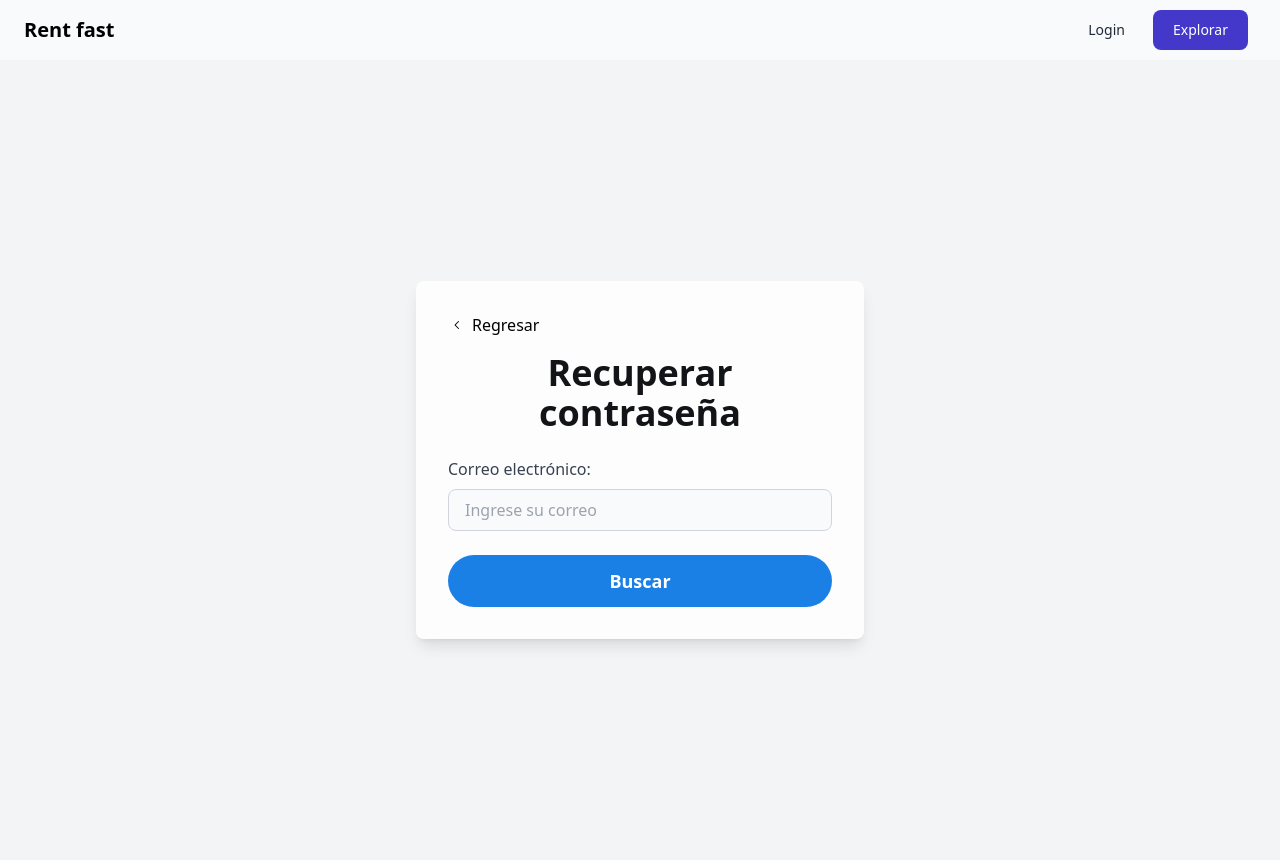
After one commit to metodosformalesds/t1_mfds_2024, a Django app: page /usuarios/password_reset/ in a window 1280 px wide. The commit adds this page. Run offline with Django 5.2, Linux system fonts and the light colour scheme; some libraries are stand-ins or nearby versions.

Commit message:
API uber and New password views, and templats.

```diff
--- a/rent_fast/tools/templates/tools/tool_details.html
+++ b/rent_fast/tools/templates/tools/tool_details.html
@@ -55,7 +55,10 @@ class="flex h-12  py-2 flex-1 cursor-pointer items-center justify-center overflo
 onclick="window.location.href='{% url 'seleccionar_fechas' tool.id %}'">
 <span class="truncate">Alquilar ahora</span>
 </button>
-      <button class="bg-[#1980e6] text-white px-6 py-2 rounded-md font-bold flex justify-center items-center gap-2" onclick="window.location.href='/cotizar-envio'">Cotizar precio de envío<img src="https://cdn-icons-png.flaticon.com/256/732/732135.png" alt="Uber icon" class="w-5 h-5"/></button>
+      <button class="bg-[#1980e6] text-white px-6 py-2 rounded-md font-bold flex justify-center items-center gap-2" onclick="window.location.href='{% url 'uber_auth' %}'">
+         Cotizar precio de envío
+         <img src="https://cdn-icons-png.flaticon.com/256/732/732135.png" alt="Uber icon" class="w-5 h-5"/>
+      </button>
       <button class="bg-blue-200 text-blue-700 px-6 py-2 rounded-md font-bold" onclick="window.location.href='/leer-contratos'">Leer contratos</button>
     </div>
 
--- a/rent_fast/tools/urls.py
+++ b/rent_fast/tools/urls.py
@@ -1,5 +1,5 @@
 from django.urls import path
-from .views import home_view, arrendador_home, arrendatario_home, ToolFormView, ToolListView, ToolDetailView, add_tool_view, rent_tool_view, agregar_al_carrito_view, carrito_view, seleccionar_fechas_view, resumen_view, confirmar_renta_view, admin_home, approve_tool, reject_tool
+from .views import home_view, arrendador_home, arrendatario_home, ToolFormView, ToolListView, ToolDetailView, add_tool_view, rent_tool_view, agregar_al_carrito_view, carrito_view, seleccionar_fechas_view, resumen_view, confirmar_renta_view, admin_home, approve_tool, reject_tool, uber_auth, uber_callback, obtener_cotizacion
 
 urlpatterns = [
     path('', home_view, name='home'),
@@ -17,4 +17,7 @@ urlpatterns = [
     path('admin_home/', admin_home, name='admin_home'),  # Ruta para el home del administrador
     path('admin/approve_tool/<int:tool_id>/', approve_tool, name='approve_tool'),
     path('admin/reject_tool/<int:tool_id>/', reject_tool, name='reject_tool'),
+    path('uber/auth/', uber_auth, name='uber_auth'),
+    path('uber/callback/', uber_callback, name='uber_callback'),
+    path('uber/cotizacion/', obtener_cotizacion, name='obtener_cotizacion'),
 ]
--- a/rent_fast/users/templates/users/login.html
+++ b/rent_fast/users/templates/users/login.html
@@ -33,7 +33,7 @@
                     <a href="{% url 'register' %}" class="text-[#1A80E5] font-semibold hover:underline">Regístrate</a>
                 </p>
                 <p class="text-sm text-[#1A80E5] mt-3">
-                    <a href="#" class="hover:underline">¿Olvidaste tu contraseña?</a>
+                    <a href="{% url 'password_reset' %}" class="hover:underline">¿Olvidaste tu contraseña?</a>
                 </p>
             </div>
 
--- /dev/null
+++ b/rent_fast/users/templates/users/reset_password_combined.html
@@ -0,0 +1,84 @@
+{% extends "base.html" %}
+{% load tailwind_filters %}
+
+{% block content %}
+<div class="h-screen flex items-center justify-center bg-gray-100">
+    <div class="w-full max-w-md bg-white/80 backdrop-blur-lg rounded-lg shadow-lg p-8 relative">
+
+        <!-- Enlace para regresar dentro del cuadro -->
+        <a href="{% url 'login' %}" class="flex items-center text-black pb-4">
+            <svg class="mr-2" width="16" height="16" fill="currentColor" viewBox="0 0 16 16">
+                <path fill-rule="evenodd" d="M10.854 4.146a.5.5 0 0 1 0 .708L7.707 8l3.147 3.146a.5.5 0 0 1-.708.708l-3.5-3.5a.5.5 0 0 1 0-.708l3.5-3.5a.5.5 0 0 1 .708 0z"/>
+            </svg>
+            Regresar
+        </a>
+
+        <!-- Mensajes de estado -->
+        {% if messages %}
+            <div class="space-y-2 mb-6">
+                {% for message in messages %}
+                    <div class="bg-{{ message.tags }}-100 text-{{ message.tags }}-700 p-2 rounded">{{ message }}</div>
+                {% endfor %}
+            </div>
+        {% endif %}
+
+        <!-- Seleccionar formulario basado en la acción -->
+        {% if stage == 'reset_request' %}
+            <h2 class="text-4xl font-bold text-center text-[#121417] mb-6">Recuperar contraseña</h2>
+            <form method="POST" action="{% url 'password_reset' %}" class="space-y-6">
+                {% csrf_token %}
+                <div class="mb-4">
+                    <label for="email" class="block text-gray-700 mb-2">Correo electrónico:</label>
+                    <input type="email" class="form-input w-full border border-gray-300 bg-gray-50 rounded-lg px-4 py-2 text-gray-900" id="email" name="email" placeholder="Ingrese su correo" required>
+                </div>
+                <div class="flex items-center justify-center mt-4">
+                    <button class="w-full bg-[#1A80E5] hover:bg-blue-600 text-white font-bold py-3 rounded-full transition duration-300 ease-in-out focus:outline-none focus:ring-4 focus:ring-[#1A80E5]/50 text-lg" type="submit">
+                        Buscar
+                    </button>
+                </div>
+            </form>
+
+        {% elif stage == 'verify_code' %}
+            <h2 class="text-4xl font-bold text-center text-[#121417] mb-6">Verificar código de recuperación</h2>
+            <form method="POST" action="{% url 'verify_reset_code' %}" class="space-y-6">
+                {% csrf_token %}
+                <div class="mb-4">
+                    <label for="email" class="block text-gray-700 mb-2">Correo electrónico:</label>
+                    <input type="email" name="email" class="form-input w-full border border-gray-300 bg-gray-50 rounded-lg px-4 py-2 text-gray-900" value="{{ email }}" readonly>
+                </div>
+                <div class="mb-4">
+                    <label for="reset_code" class="block text-gray-700 mb-2">Código de verificación:</label>
+                    <input type="text" name="reset_code" class="form-input w-full border border-gray-300 bg-gray-50 rounded-lg px-4 py-2 text-gray-900" required>
+                </div>
+                <div class="flex items-center justify-center mt-4">
+                    <button type="submit" class="w-full bg-[#1A80E5] hover:bg-blue-600 text-white font-bold py-3 rounded-full transition duration-300 ease-in-out focus:outline-none focus:ring-4 focus:ring-[#1A80E5]/50 text-lg">
+                        Verificar
+                    </button>
+                </div>
+                {% if error %}
+                    <p class="text-red-600 mt-3 text-center">{{ error }}</p>
+                {% endif %}
+            </form>
+
+        {% elif stage == 'set_new_password' %}
+            <h2 class="text-4xl font-bold text-center text-[#121417] mb-6">Crear nueva contraseña</h2>
+            <form method="POST" action="{% url 'set_new_password' %}" class="space-y-6">
+                {% csrf_token %}
+                <div class="mb-4">
+                    <label for="email" class="block text-gray-700 mb-2">Correo electrónico:</label>
+                    <input type="email" name="email" class="form-input w-full border border-gray-300 bg-gray-50 rounded-lg px-4 py-2 text-gray-900" value="{{ email }}" readonly>
+                </div>
+                <div class="mb-4">
+                    <label for="new_password" class="block text-gray-700 mb-2">Nueva contraseña:</label>
+                    <input type="password" name="new_password" class="form-input w-full border border-gray-300 bg-gray-50 rounded-lg px-4 py-2 text-gray-900" required>
+                </div>
+                <div class="flex items-center justify-center mt-4">
+                    <button type="submit" class="w-full bg-[#1A80E5] hover:bg-blue-600 text-white font-bold py-3 rounded-full transition duration-300 ease-in-out focus:outline-none focus:ring-4 focus:ring-[#1A80E5]/50 text-lg">
+                        Restablecer contraseña
+                    </button>
+                </div>
+            </form>
+        {% endif %}
+    </div>
+</div>
+{% endblock %}
--- a/rent_fast/users/urls.py
+++ b/rent_fast/users/urls.py
@@ -1,5 +1,5 @@
 from django.contrib.auth.views import LoginView, LogoutView
-from .views import RegisterWizard, Landing, RegisterAddres, TerminosCondiciones, RegisterPersonal  # Agrega RegisterPersonal
+from .views import RegisterWizard, Landing, RegisterAddres, TerminosCondiciones, RegisterPersonal, password_reset_request, verify_reset_code, set_new_password  # Agrega RegisterPersonal
 from django.urls import path
 
 urlpatterns = [
@@ -10,4 +10,7 @@ urlpatterns = [
     path("address/", RegisterAddres.as_view(), name="address"),
     path("terminos/", TerminosCondiciones.as_view(), name="terminos"),
     path("registro_personal/", RegisterPersonal.as_view(), name="register_personal"),  # Nueva URL
+    path('password_reset/', password_reset_request, name='password_reset'),
+    path('verify_reset_code/', verify_reset_code, name='verify_reset_code'),
+    path('set_new_password/', set_new_password, name='set_new_password'),
 ]
--- a/rent_fast/users/views.py
+++ b/rent_fast/users/views.py
@@ -80,10 +80,10 @@ class RegisterWizard(SessionWizardView):
         # Crear el usuario
         user = User.objects.create_user(
             username=user_data['username'],
-            email=user_data['email'],
+            email=user_data['email'],  # Asegúrate de que este campo proviene del formulario correctamente
             password=user_data['password1'],
         )
-        print("Usuario creado:", user.username)
+        print("Usuario creado con correo:", user.email)  # Línea de depuración para verificar el correo
 
         # Crear la dirección
         direccion = Direccion.objects.create(
@@ -104,26 +104,29 @@ class RegisterWizard(SessionWizardView):
                 nombre=personal_data['nombre'],
                 apellidos=personal_data['apellidos'],
                 telefono=personal_data['telefono'],
+                correo=user.email,  # Asegúrate de que estamos guardando el correo en el perfil
                 ine_image=personal_data['ine_image'],
                 direccion=direccion,
                 profile_picture=profile_picture
             )
-            print("Perfil de Arrendador creado.")
+            print("Perfil de Arrendador creado con correo:", user.email)
         else:
             Arrendatario.objects.create(
                 usuario=user,
                 nombre=personal_data['nombre'],
                 apellidos=personal_data['apellidos'],
                 telefono=personal_data['telefono'],
+                correo=user.email,  # Asegúrate de que estamos guardando el correo en el perfil
                 ine_image=personal_data['ine_image'],
                 direccion=direccion,
                 profile_picture=profile_picture
             )
-            print("Perfil de Arrendatario creado.")
+            print("Perfil de Arrendatario creado con correo:", user.email)
 
         messages.success(self.request, "Registro completado con éxito.")
         print("Registro completado. Redirigiendo al login.")
         return redirect('login')
+
 
     def verify_ine(self, ine_image):
         """
@@ -178,29 +181,29 @@ class RegisterAddres(LoginRequiredMixin, View):
         return render(request, self.template_name, {'form': form})
 
 def post(self, *args, **kwargs):
-        print("Paso actual:", self.steps.current)  # Imprime el paso actual del asistente
+    print("Paso actual:", self.steps.current)  # Imprime el paso actual del asistente
 
-        step = self.steps.current
-        if step == 'personal':
-            form = self.get_form(data=self.request.POST, files=self.request.FILES)
-            if form.is_valid():
-                ine_image = form.cleaned_data.get('ine_image')
-                ine_verification_status = self.verify_ine(ine_image)
-                if not ine_verification_status:
-                    messages.error(self.request, "La verificación del documento INE falló. Inténtalo nuevamente.")
-                    return self.render_to_response(self.get_context_data(form=form))
-                messages.success(self.request, "¡El documento INE fue verificado con éxito!")
+    step = self.steps.current
+    if step == 'personal':
+        form = self.get_form(data=self.request.POST, files=self.request.FILES)
+        if form.is_valid():
+            ine_image = form.cleaned_data.get('ine_image')
+            ine_verification_status = self.verify_ine(ine_image)
+            if not ine_verification_status:
+                messages.error(self.request, "La verificación del documento INE falló. Inténtalo nuevamente.")
+                return self.render_to_response(self.get_context_data(form=form))
+            messages.success(self.request, "¡El documento INE fue verificado con éxito!")
 
-                profile_picture = form.cleaned_data.get('profile_picture')
-                if profile_picture:
-                    self.storage.extra_data['profile_picture'] = profile_picture
+            profile_picture = form.cleaned_data.get('profile_picture')
+            if profile_picture:
+                self.storage.extra_data['profile_picture'] = profile_picture
 
-                print("INE verificado, avanzando al siguiente paso.")
-                return self.render_next_step(form)
-            else:
-                print("Formulario 'personal' no válido.")
+            print("INE verificado, avanzando al siguiente paso.")
+            return self.render_next_step(form)
+        else:
+            print("Formulario 'personal' no válido.")
 
-        return super().post(*args, **kwargs)
+    return super().post(*args, **kwargs)
 
 class TerminosCondiciones(TemplateView):
     """
@@ -224,3 +227,131 @@ class RegisterPersonal(View):
         form_data = request.POST.dict()
         request.session['form_data'] = form_data
         return render(request, self.template_name, {'form_data': form_data})
+
+from django.shortcuts import render, redirect
+from django.utils.crypto import get_random_string
+from django.utils import timezone
+from django.contrib import messages
+from django.core.mail import send_mail
+from django.core.exceptions import ValidationError
+from datetime import timedelta
+import re
+from .models import Arrendador, Arrendatario  # Importa tus modelos correctos
+
+# Función para validar la fortaleza de la contraseña
+def validate_password_strength(password):
+    errors = []
+    if len(password) < 8:
+        errors.append("La contraseña debe tener al menos 8 caracteres.")
+    if not re.search(r"[A-Z]", password):
+        errors.append("La contraseña debe contener al menos una letra mayúscula.")
+    if not re.search(r"[a-z]", password):
+        errors.append("La contraseña debe contener al menos una letra minúscula.")
+    if not re.search(r"\d", password):
+        errors.append("La contraseña debe contener al menos un número.")
+    if not re.search(r"[!@#$%^&*(),.?\":{}|<>]", password):
+        errors.append("La contraseña debe contener al menos un carácter especial.")
+
+    if errors:
+        raise ValidationError(errors)
+
+# Vista para solicitar el restablecimiento de contraseña
+def password_reset_request(request):
+    if request.method == 'POST':
+        email = request.POST.get('email')
+
+        # Intenta buscar el usuario en Arrendador o Arrendatario
+        try:
+            user = Arrendador.objects.get(correo=email)
+            user_type = 'Arrendador'
+        except Arrendador.DoesNotExist:
+            try:
+                user = Arrendatario.objects.get(correo=email)
+                user_type = 'Arrendatario'
+            except Arrendatario.DoesNotExist:
+                messages.error(request, 'No se encontró ningún usuario con ese correo.')
+                return redirect('password_reset')
+
+        # Generar el código de verificación
+        reset_code = get_random_string(6, allowed_chars='0123456789')
+        expiration_time = timezone.now() + timedelta(minutes=30)
+
+        # Guardar el código en la sesión en lugar de un modelo (simplificación)
+        request.session['reset_email'] = email
+        request.session['reset_code'] = reset_code
+        request.session['user_type'] = user_type
+
+        # Enviar el código de verificación usando send_mail
+        subject = 'Código de restablecimiento de contraseña'
+        message = f'Tu código para restablecer la contraseña es: {reset_code}'
+        email_from = 'rentfast64@gmail.com'  # Puedes usar DEFAULT_FROM_EMAIL directamente
+        recipient_list = [email]
+
+        try:
+            send_mail(subject, message, email_from, recipient_list)
+            messages.success(request, 'Se envió un código a tu correo, favor de verificarlo.')
+            return redirect('verify_reset_code')
+        except Exception as e:
+            messages.error(request, f'Hubo un problema al enviar el correo: {e}')
+
+    return render(request, 'users/reset_password_combined.html', {'stage': 'reset_request'})
+
+# Vista para verificar el código de restablecimiento
+def verify_reset_code(request):
+    email = request.session.get('reset_email')
+    stored_code = request.session.get('reset_code')
+
+    if request.method == 'POST':
+        reset_code = request.POST.get('reset_code')
+
+        if reset_code == stored_code:
+            return redirect('set_new_password')
+        else:
+            messages.error(request, 'Código inválido o expirado.')
+            return redirect('verify_reset_code')
+
+    return render(request, 'users/reset_password_combined.html', {'stage': 'verify_code', 'email': email})
+
+# Vista para establecer una nueva contraseña
+def set_new_password(request):
+    email = request.session.get('reset_email')
+    user_type = request.session.get('user_type')
+
+    if request.method == 'POST':
+        new_password = request.POST.get('new_password')
+
+        try:
+            # Validar la fortaleza de la contraseña
+            validate_password_strength(new_password)
+
+            # Buscar y actualizar el usuario
+            if user_type == 'Arrendador':
+                user = Arrendador.objects.get(correo=email)
+            elif user_type == 'Arrendatario':
+                user = Arrendatario.objects.get(correo=email)
+            else:
+                messages.error(request, 'No se encontró ningún usuario. Inténtalo de nuevo.')
+                return redirect('password_reset')
+
+            # Cambiar la contraseña del usuario relacionado (en el modelo User)
+            user.usuario.set_password(new_password)
+            user.usuario.save()
+
+            # Limpiar la sesión
+            del request.session['reset_email']
+            del request.session['reset_code']
+            del request.session['user_type']
+
+            messages.success(request, 'Tu contraseña se ha cambiado correctamente.')
+            return redirect('login')  # Ajusta el nombre de la URL de inicio de sesión
+
+        except ValidationError as e:
+            # Mostrar cada mensaje de error individualmente
+            for error in e.messages:
+                messages.error(request, error)
+
+        except (Arrendador.DoesNotExist, Arrendatario.DoesNotExist):
+            messages.error(request, 'Error al restablecer la contraseña. Inténtalo de nuevo.')
+            return redirect('password_reset')
+
+    return render(request, 'users/set_new_password.html', {'email': email})
```
Also changed, not shown: rent_fast/rent_fast/settings.py (+15 -0 lines), rent_fast/tools/views.py (+51 -0 lines), rent_fast/users/templates/users/set_new_password.html (added, +49 -0 lines).
